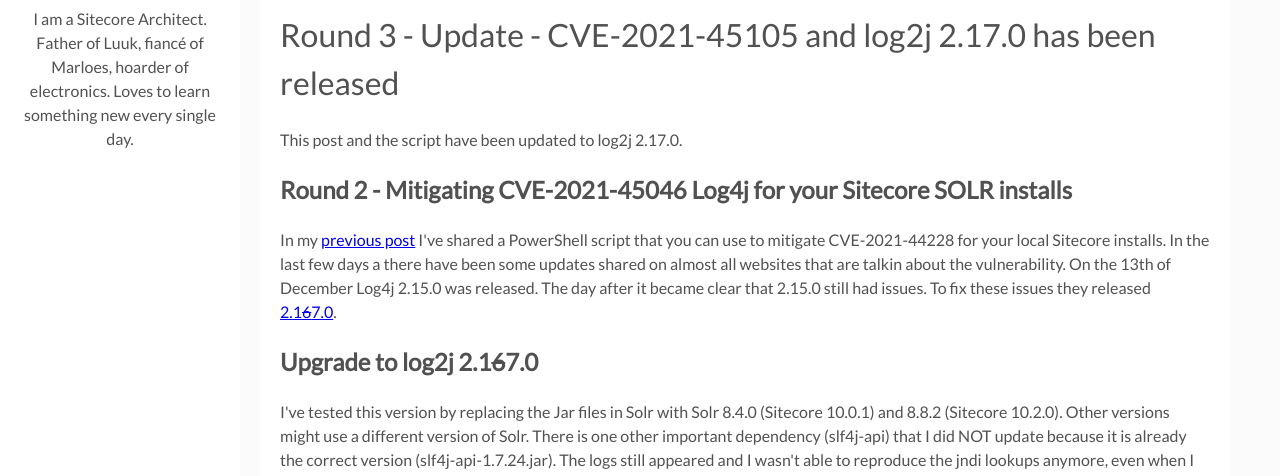
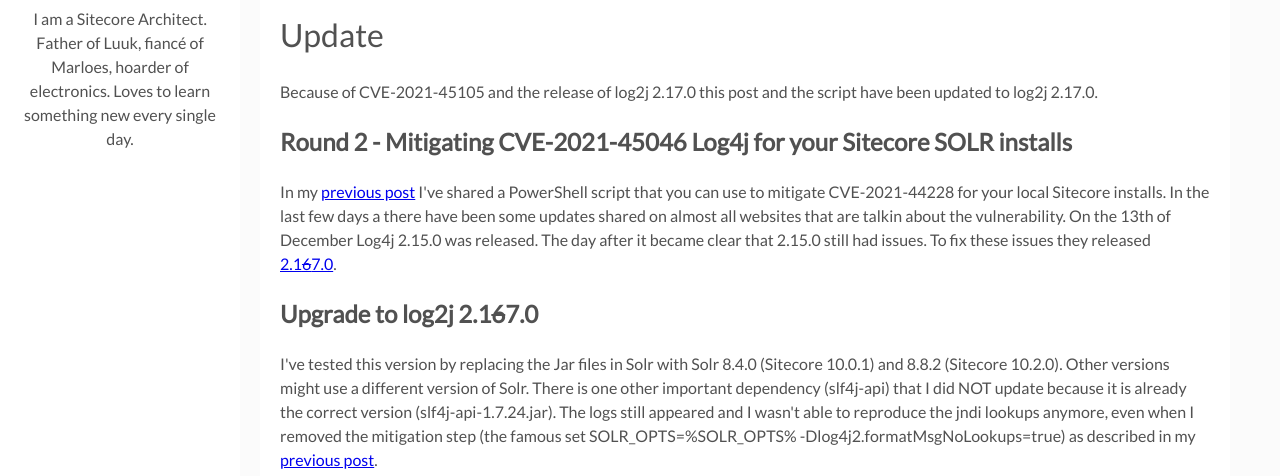
Before and after one commit to avwolferen/blog, a Gatsby site: page /sitecore-solr-fix-log4j-cve-2021-45046/ in a window 1280 px wide. Shown: the part 172-648 px from the top of the page. Built offline with nearby package versions, Linux system fonts and the light colour scheme; Gatsby itself is replaced by a stand-in of ours.

Commit message:
Update index.md

```diff
--- a/content/blog/sitecore-solr-fix-log4j-cve-2021-45046/index.md
+++ b/content/blog/sitecore-solr-fix-log4j-cve-2021-45046/index.md
@@ -14,9 +14,9 @@
   - "CVE-2021-45105"
 ---
 
-# Round 3 - Update - CVE-2021-45105 and log2j 2.17.0 has been released
+# Update
 
-This post and the script have been updated to log2j 2.17.0.
+Because of CVE-2021-45105 and the release of log2j 2.17.0 this post and the script have been updated to log2j 2.17.0.
 
 ## Round 2 - Mitigating CVE-2021-45046 Log4j for your Sitecore SOLR installs
 
```
